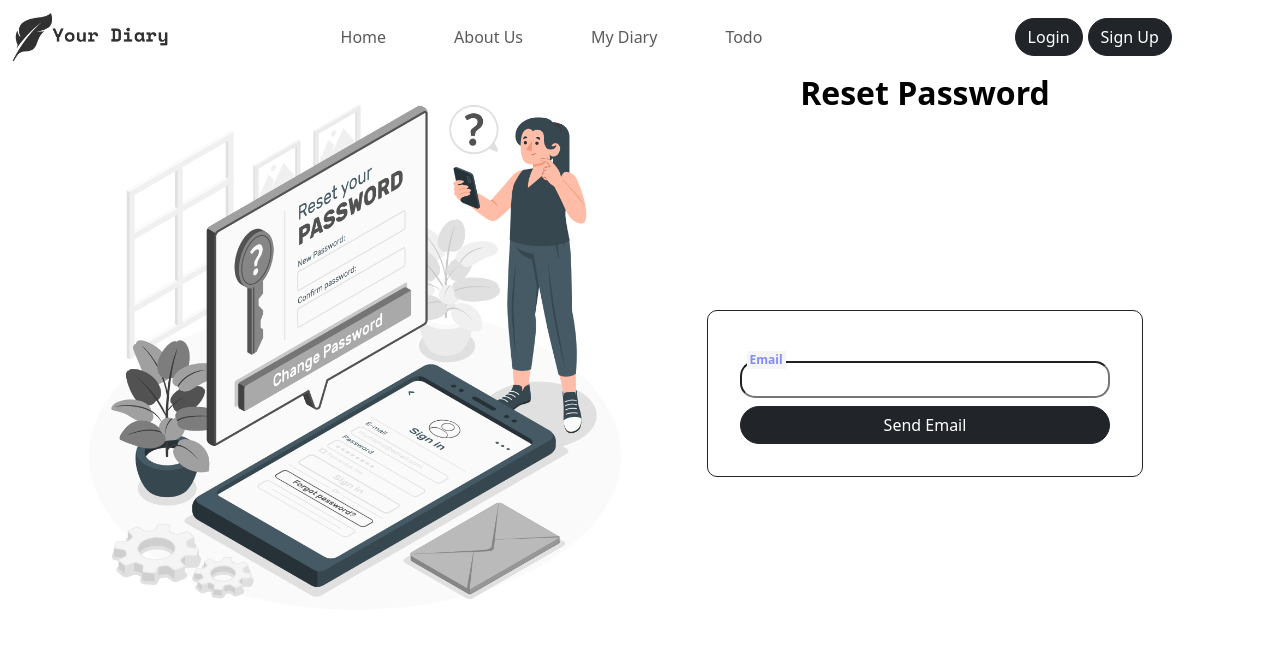
After one commit to Soumen3/Your_Diary, a Django app: page /reset_password/ in a window 1280 px wide. The commit adds this page. Shown: the top 665 px of the page. Run offline with Django 5.2, Linux system fonts and the light colour scheme; some web fonts are replaced.

Commit message:
reset password done

```diff
--- /dev/null
+++ b/diary/static/css/resetPassword.css
@@ -0,0 +1,103 @@
+
+
+
+/* input field design  */
+.coolinput {
+	display: flex;
+	flex-direction: column;
+	/* width: 90%; */
+	position: static;
+	/* max-width: 240px; */
+}
+
+.coolinput label.text {
+	font-size: 0.75rem;
+	color: #818CF8;
+	font-weight: 700;
+	position: relative;
+	top: 0.5rem;
+	margin: 0 0 0 7px;
+	padding: 0 3px;
+	background: whitesmoke;
+	width: fit-content;
+}
+
+.coolinput > .input {
+	padding: 11px 10px;
+	font-size: 0.75rem;
+	border: 2px #818CF8 solid;
+	border-radius: 5px;
+	background: whitesmoke;
+}
+
+.coolinput input[type=text].input:focus {
+	outline: none;
+}
+
+
+/* ------------reset_password------------ */
+.reset-img{
+	height: 27rem;
+    width: 33rem;
+}
+
+.heading{
+	font-size: 2rem;
+	font-weight: 700;
+	color: #000;
+	text-align: center;
+}
+
+.email-send-form{
+	border: 1px solid;
+    padding: 2rem;
+    border-radius: 10px;
+    display: flex;
+    flex-direction: column;
+	width: 80%;
+}
+
+#id_email{
+	padding: .3rem .7rem;
+    border-radius: 15px;
+}
+
+.email-send{
+	height: 100%;
+    width: 100%;
+	display: flex;
+	justify-content: center;
+	align-items: center;
+}
+
+
+/* ------------reset_password_done------------ */
+
+.instruction{
+	display: flex;
+    align-content: center;
+    flex-wrap: wrap;
+}
+
+.instruction-text{
+	font-size: 1.2rem;
+    font-weight: 500;
+    color: #000;
+    text-align: justify;
+    border: 3px solid #cecece;
+    padding: 1rem;
+    border-radius: 10px;
+    box-shadow: 5px 5px 10px #94909091;
+}
+
+/* ----------reset_password_complete---------- */
+.instruct{
+	color: #949494;
+    text-align: justify;
+}
+.heading{
+	font-size: 2rem;
+	font-weight: 700;
+	color: #000;
+	text-align: center;
+}
--- a/diary/templates/login.html
+++ b/diary/templates/login.html
@@ -26,7 +26,7 @@
 			</form>
 			<div class="extra">
 				<p class='reg-text'>Don't have an account? <a href="{% url 'signup' %}">Register</a></p>
-				<p class="forgot-pass-text"> <a href="#">Forgot Password</a></p>
+				<p class="forgot-pass-text"> <a href="{% url "reset_password" %}">Forgot Password</a></p>
 			</div>
 		</div>
 		<div class="image">
--- /dev/null
+++ b/diary/templates/reset_password.html
@@ -0,0 +1,31 @@
+{% extends "base.html" %}
+{% load static %}
+{% block css %}
+	<link rel="stylesheet" href="{% static "css/resetPassword.css" %}">
+{% endblock css %}
+
+{% block title %} Reset Password {% endblock title %}
+
+{% block body %}
+	<div class="container">
+		<div class="row">
+			<div class="col-sm-6">
+				<img src="{% static "media/reset_password.png" %}" alt="" class="img-fluid">
+			</div>
+			<div class="col-sm-6">
+				<h1 class="heading">Reset Password</h1>
+				<div class="email-send">
+					<form action="" method="post" class="email-send-form">{% csrf_token %}
+						{% for field in form %}
+								<div class="coolinput">
+								<label for="{{field.id_for_label}}" class="text">{{field.label}}</label>
+								{{field}}  <small class='text-warning'>{{field.errors|striptags}}</small>
+							</div>
+						{% endfor %}
+						<button type="submit" class='btn btn-dark mt-2' formnovalidate >Send Email</button>
+					</form>
+				</div>
+			</div>
+		</div>
+
+{% endblock body %}
--- a/diary/urls.py
+++ b/diary/urls.py
@@ -1,5 +1,6 @@
 from django.urls import path
 from . import views
+from django.contrib.auth import views as auth_views
 
 urlpatterns = [
 	path("login/", views.user_login, name="login"),
@@ -16,4 +17,11 @@ urlpatterns = [
 	path("todo/add-todo", views.addTodo, name="addTodo"),
 	path("todo/update-todo/<int:id>/", views.updateTodo, name="updateTodo"),
 	path("todo/delete-todo/<int:id>/", views.deleteTodo, name="deleteTodo"),
+
+	# -------------------Password Reset------------------- #
+	path("reset_password/", auth_views.PasswordResetView.as_view(template_name = "reset_password.html"), name="reset_password"),
+	path("reset_password_done/", auth_views.PasswordResetDoneView.as_view(template_name = "reset_password_done.html"), name="password_reset_done"),
+	path("reset/<uidb64>/<token>/", auth_views.PasswordResetConfirmView.as_view(template_name = "reset_password_confirm.html"), name="password_reset_confirm"),
+	path("reset_password_complete/", auth_views.PasswordResetCompleteView.as_view(template_name = "reset_password_complete.html"), name="password_reset_complete"),
+
 ]
```
Also changed, not shown: Your_Diary/settings.py (+10 -0 lines), diary/templates/reset_password_complete.html (added, +24 -0 lines), diary/templates/reset_password_confirm.html (added, +47 -0 lines), diary/templates/reset_password_done.html (added, +25 -0 lines), db.sqlite3, diary/static/media/confirm_password.png (added), diary/static/media/password_reset_successfull.png (added), diary/static/media/reset_password.png (added), diary/static/media/reset_password_done.png (added).
